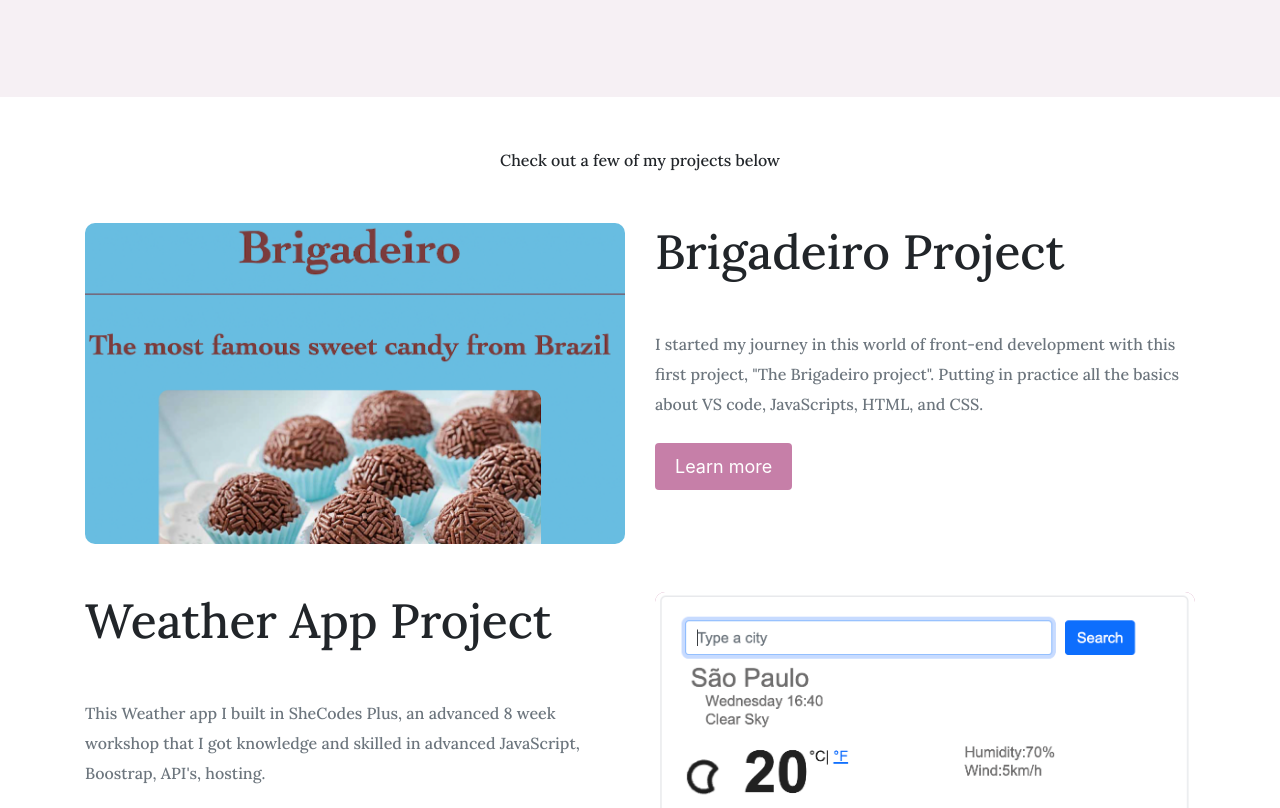
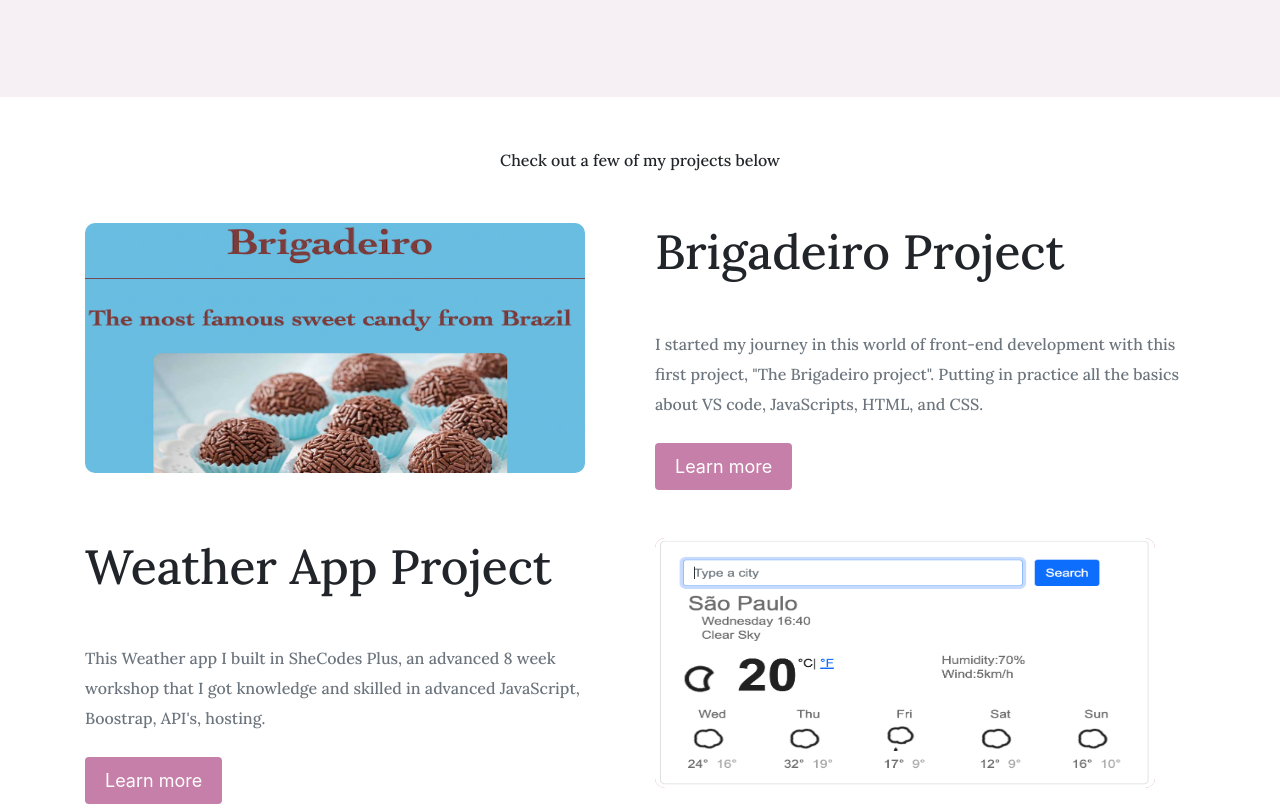
Before and after one commit to mariavmedeiros/portfolio.project, a plain HTML site: page index.html in a window 1280 px wide. Shown: the part 492-1300 px from the top of the page. Drawn offline with nearby package versions, Linux system fonts and the light colour scheme.

Commit message:
fixed the size of the imgs

```diff
--- a/styles/portfolio.css
+++ b/styles/portfolio.css
@@ -97,6 +97,8 @@ ul {
   border-radius: 10px;
   max-width: 100%;
   background-color: var(--branding-color);
+  height: 250px;
+  width: 500px;
 }
 .logo {
   max-height: 60px;
```
